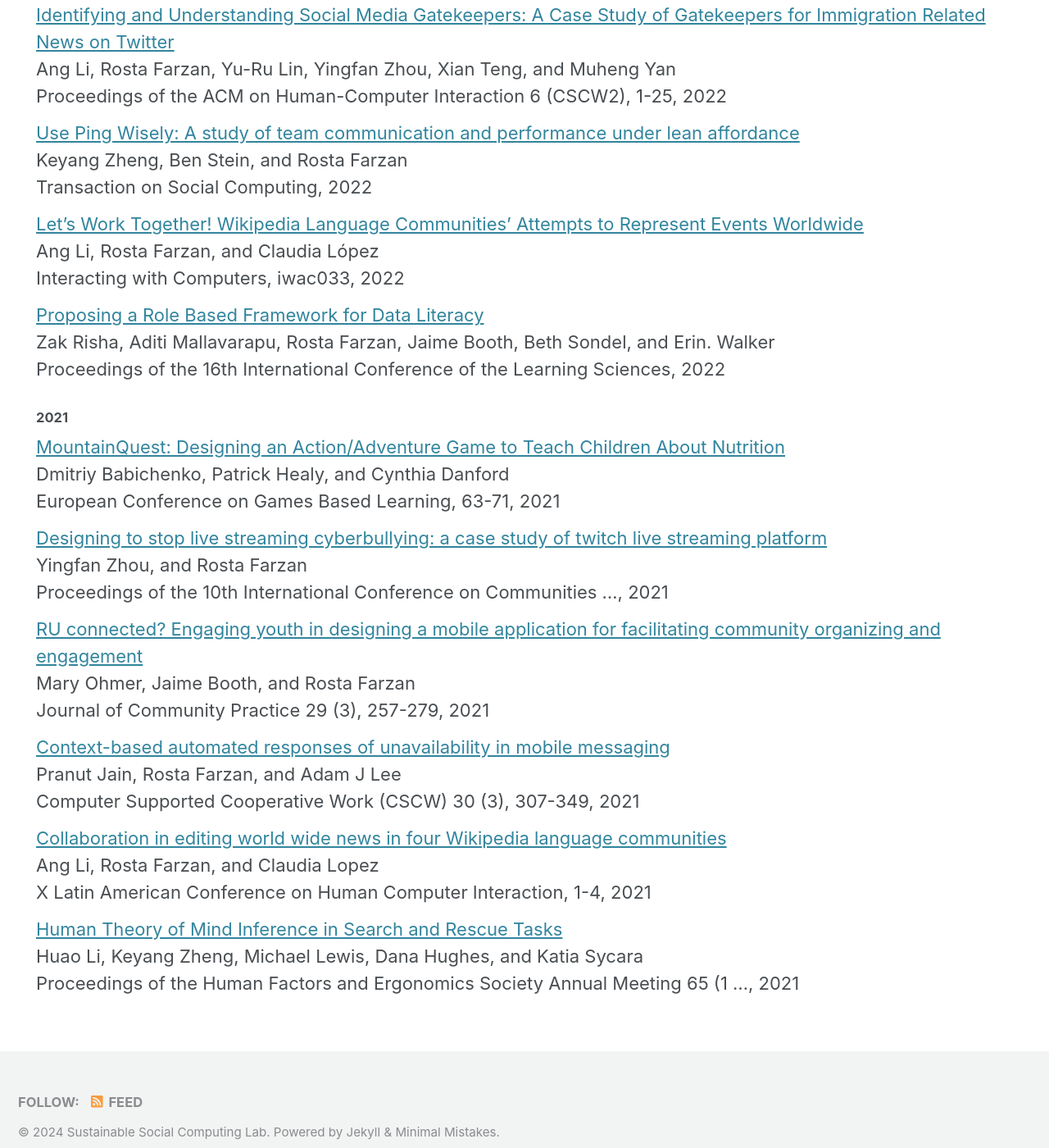
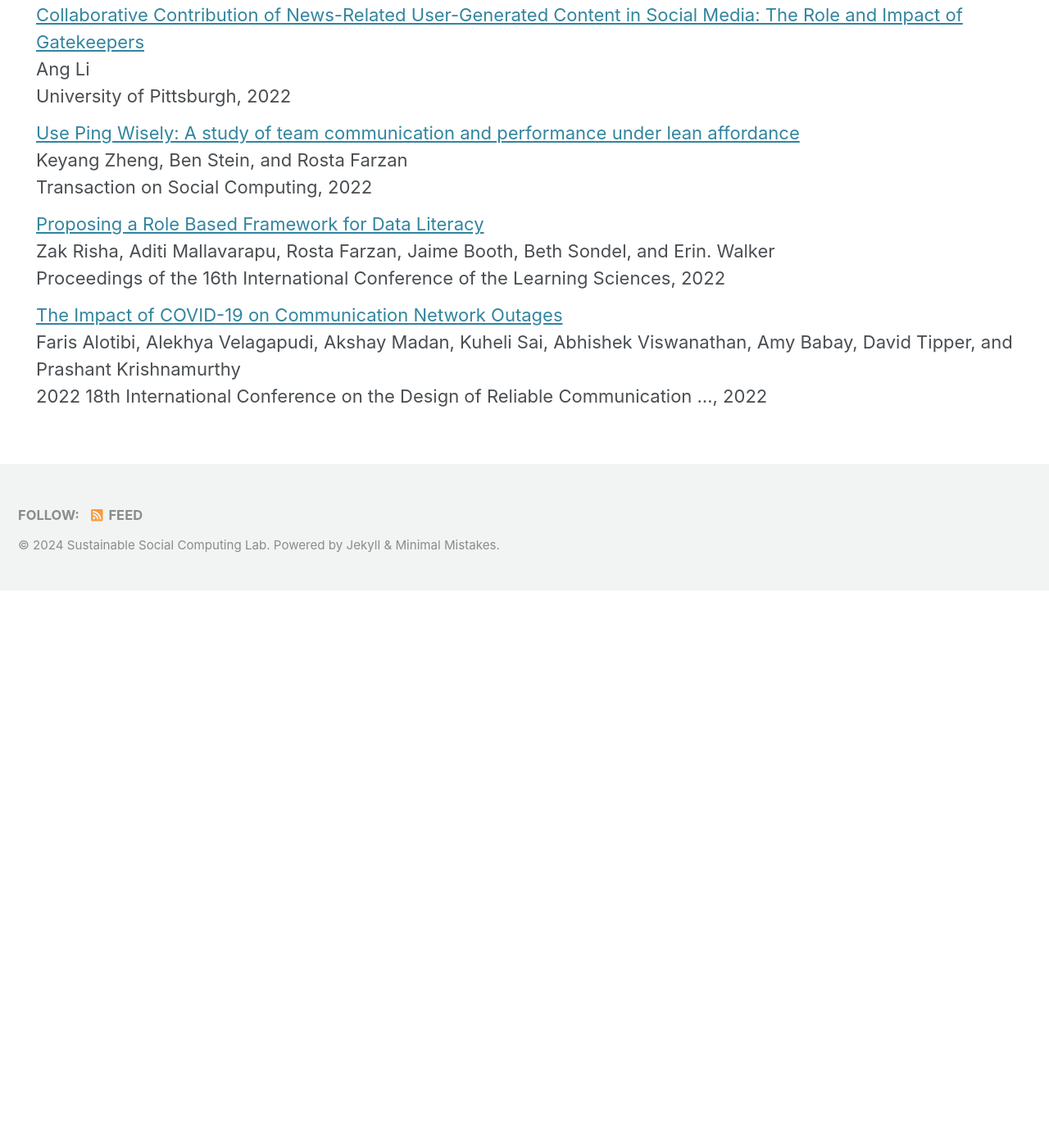
Before and after one commit to SSC-Pitt/SSC-Pitt.github.io, a Jekyll site: the page built from _pages/publications.md, in a window 1280 px wide and 1400 px high, scrolled down 3084 px. Shown: the whole window at 82% size. Built offline with Jekyll 4.4.1, drawn with Linux system fonts in a browser that asks for light colours; cached includes are drawn as plain includes; nearby versions of some CDN libraries; our own code applies the rules of GitHub Pages for plain Markdown files; after the commit the page ends 3805 px from its top, so only the background shows below that; some of the changed text lies outside the part shown.

Commit message:
Update publications.md

```diff
--- a/_pages/publications.md
+++ b/_pages/publications.md
@@ -9,7 +9,7 @@
 
 <h4>2023</h4>
 <div class="publication">
-        <a href="https://books.google.com/books?hl=en&lr=&id=aeLoEAAAQBAJ&oi=fnd&pg=PA251&dq=info:2cKIDRyXdb0J:scholar.google.com&ots=kCERwp1wbL&sig=-jhnz9-9N0pLFqElgrFo9L56mYk" class="title">Enter the Paraverse: Challenging Assumptions of Live Music in the Metaverse [C]</a>
+        <a href="https://books.google.com/books?hl=en&lr=&id=aeLoEAAAQBAJ&oi=fnd&pg=PA251&dq=info:2cKIDRyXdb0J:scholar.google.com&ots=kCERwqVy7E&sig=9Uldzanbir74UiQdI-sFWjGAqFY" class="title">Enter the Paraverse: Challenging Assumptions of Live Music in the Metaverse [C]</a>
         <div class="authors">Pat Healy, Hannah Standiford</div>
         <div class="citation">European Conference on Games Based Learning, 2023, 17 (1): 251 259, 2023</div>
 </div>
@@ -121,14 +121,14 @@
         <div class="citation">Proceedings of the ACM on Human-Computer Interaction 6 (CSCW2), 1-31, 2022</div>
 </div>
 <div class="publication">
+        <a href="https://dl.acm.org/doi/abs/10.1145/3555195" class="title">Identifying and Understanding Social Media Gatekeepers: A Case Study of Gatekeepers for Immigration Related News on Twitter</a>
+        <div class="authors">Ang Li, Rosta Farzan, Yu-Ru Lin, Yingfan Zhou, Xian Teng, and Muheng Yan</div>
+        <div class="citation">Proceedings of the ACM on Human-Computer Interaction 6 (CSCW2), 1-25, 2022</div>
+</div>
+<div class="publication">
         <a href="https://search.proquest.com/openview/68b2c4f22b5be1f331660ae324f7f2ea/1?pq-origsite=gscholar&cbl=18750&diss=y" class="title">Collaborative Contribution of News-Related User-Generated Content in Social Media: The Role and Impact of Gatekeepers</a>
         <div class="authors">Ang Li</div>
         <div class="citation">University of Pittsburgh, 2022</div>
-</div>
-<div class="publication">
-        <a href="https://dl.acm.org/doi/abs/10.1145/3555195" class="title">Identifying and Understanding Social Media Gatekeepers: A Case Study of Gatekeepers for Immigration Related News on Twitter</a>
-        <div class="authors">Ang Li, Rosta Farzan, Yu-Ru Lin, Yingfan Zhou, Xian Teng, and Muheng Yan</div>
-        <div class="citation">Proceedings of the ACM on Human-Computer Interaction 6 (CSCW2), 1-25, 2022</div>
 </div>
 <div class="publication">
         <a href="https://dl.acm.org/doi/abs/10.1145/3557022" class="title">Use Ping Wisely: A study of team communication and performance under lean affordance</a>
@@ -136,44 +136,13 @@
         <div class="citation">Transaction on Social Computing, 2022</div>
 </div>
 <div class="publication">
-        <a href="https://academic.oup.com/iwc/advance-article-abstract/doi/10.1093/iwc/iwac033/6867770" class="title">Let’s Work Together! Wikipedia Language Communities’ Attempts to Represent Events Worldwide</a>
-        <div class="authors">Ang Li, Rosta Farzan, and Claudia López</div>
-        <div class="citation">Interacting with Computers, iwac033, 2022</div>
-</div>
-<div class="publication">
         <a href="https://par.nsf.gov/biblio/10380566" class="title">Proposing a Role Based Framework for Data Literacy</a>
         <div class="authors">Zak Risha, Aditi Mallavarapu, Rosta Farzan, Jaime Booth, Beth Sondel, and Erin. Walker</div>
         <div class="citation">Proceedings of the 16th International Conference of the Learning Sciences, 2022</div>
 </div>
 
-<h4>2021</h4>
 <div class="publication">
-        <a href="https://books.google.com/books?hl=en&lr=&id=gnJdEAAAQBAJ&oi=fnd&pg=PA63&dq=info:OBioEkdbz8cJ:scholar.google.com&ots=WVP6LdRwMb&sig=rpOkKtPw5cH8ELpA53zaSWCuCq4" class="title">MountainQuest: Designing an Action/Adventure Game to Teach Children About Nutrition</a>
-        <div class="authors">Dmitriy Babichenko, Patrick Healy, and Cynthia Danford</div>
-        <div class="citation">European Conference on Games Based Learning, 63-71, 2021</div>
+        <a href="https://ieeexplore.ieee.org/abstract/document/9758011/" class="title">The Impact of COVID-19 on Communication Network Outages</a>
+        <div class="authors">Faris Alotibi, Alekhya Velagapudi, Akshay Madan, Kuheli Sai, Abhishek Viswanathan, Amy Babay, David Tipper, and Prashant Krishnamurthy</div>
+        <div class="citation">2022 18th International Conference on the Design of Reliable Communication …, 2022</div>
 </div>
-<div class="publication">
-        <a href="https://dl.acm.org/doi/abs/10.1145/3461564.3461574" class="title">Designing to stop live streaming cyberbullying: a case study of twitch live streaming platform</a>
-        <div class="authors">Yingfan Zhou, and Rosta Farzan</div>
-        <div class="citation">Proceedings of the 10th International Conference on Communities …, 2021</div>
-</div>
-<div class="publication">
-        <a href="https://www.tandfonline.com/doi/full/10.1080/10705422.2021.1963383" class="title">RU connected? Engaging youth in designing a mobile application for facilitating community organizing and engagement</a>
-        <div class="authors">Mary Ohmer, Jaime Booth, and Rosta Farzan</div>
-        <div class="citation">Journal of Community Practice 29 (3), 257-279, 2021</div>
-</div>
-<div class="publication">
-        <a href="https://link.springer.com/article/10.1007/s10606-021-09399-z" class="title">Context-based automated responses of unavailability in mobile messaging</a>
-        <div class="authors">Pranut Jain, Rosta Farzan, and Adam J Lee</div>
-        <div class="citation">Computer Supported Cooperative Work (CSCW) 30 (3), 307-349, 2021</div>
-</div>
-<div class="publication">
-        <a href="https://dl.acm.org/doi/abs/10.1145/3488392.3488405" class="title">Collaboration in editing world wide news in four Wikipedia language communities</a>
-        <div class="authors">Ang Li, Rosta Farzan, and Claudia Lopez</div>
-        <div class="citation">X Latin American Conference on Human Computer Interaction, 1-4, 2021</div>
-</div>
-<div class="publication">
-        <a href="https://journals.sagepub.com/doi/abs/10.1177/1071181321651269" class="title">Human Theory of Mind Inference in Search and Rescue Tasks</a>
-        <div class="authors">Huao Li, Keyang Zheng, Michael Lewis, Dana Hughes, and Katia Sycara</div>
-        <div class="citation">Proceedings of the Human Factors and Ergonomics Society Annual Meeting 65 (1 …, 2021</div>
-</div>
```
